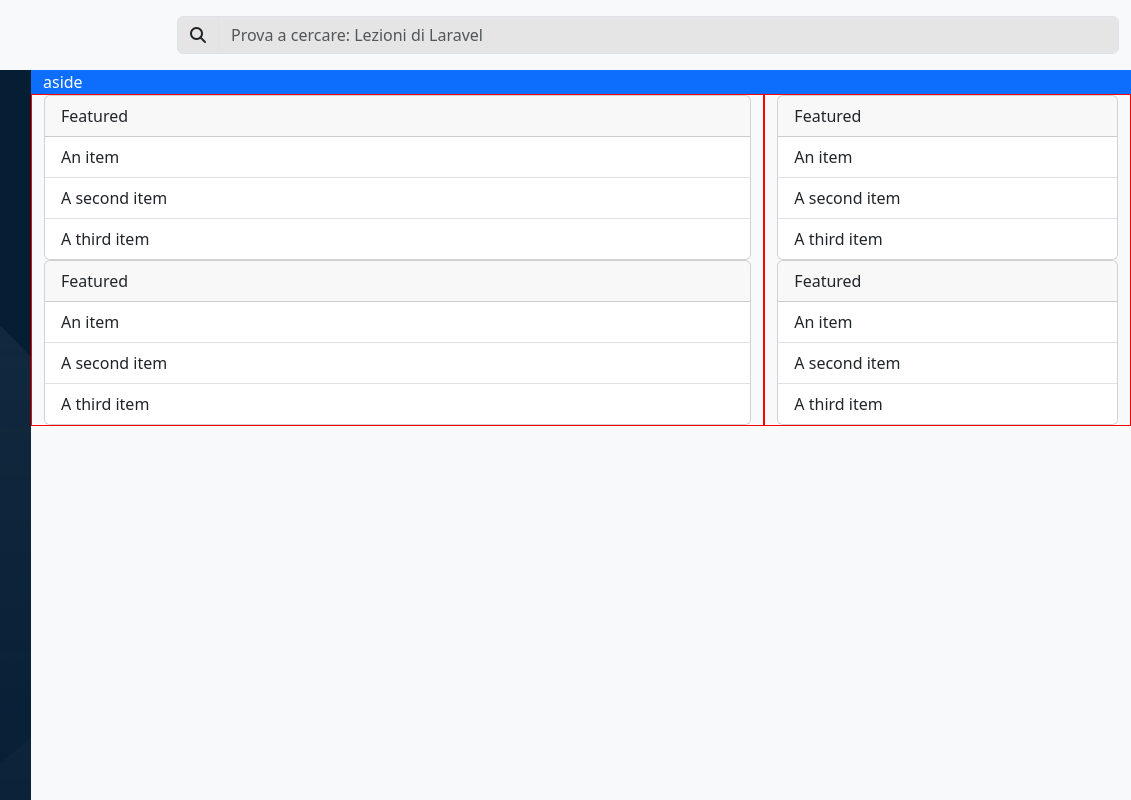
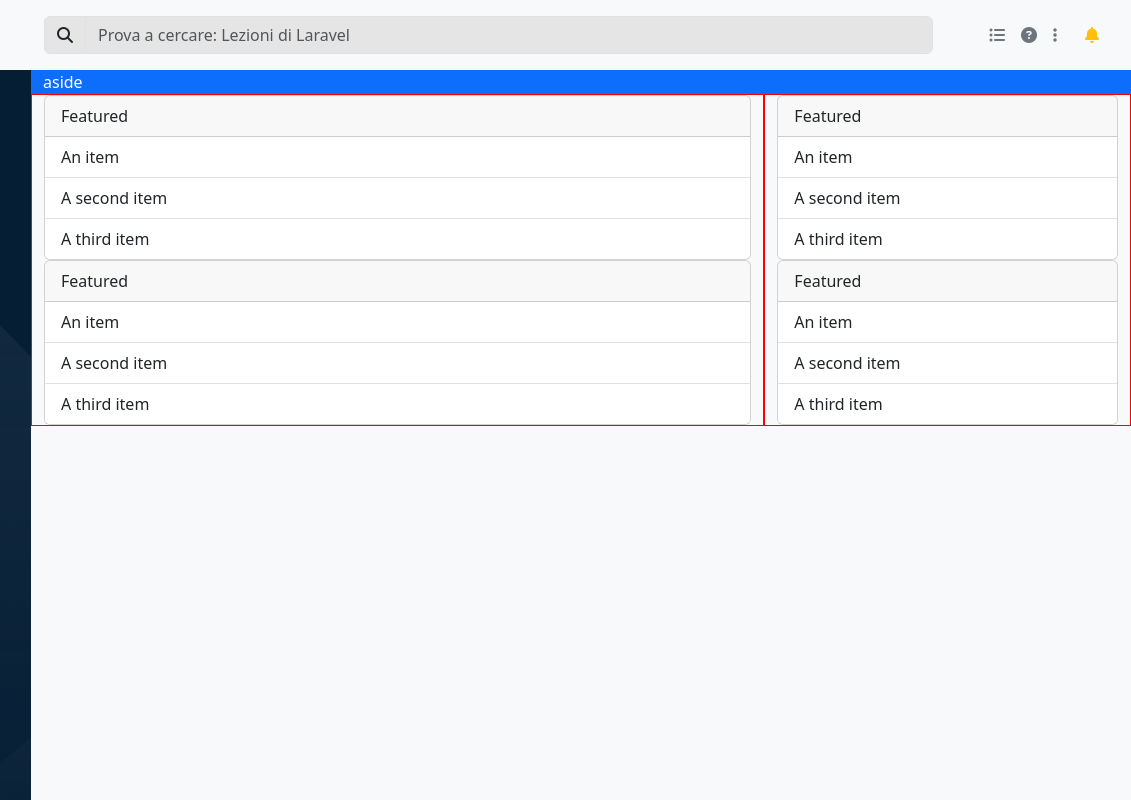
Before and after one commit to nicolozibra1/html-css-bootstrap-dashboard, a plain HTML site: page index.html in a window 1280 px wide. Shown: the full height of the page, 149-1280 px from the left. Drawn offline with nearby package versions, Linux system fonts and the light colour scheme.

Commit message:
header-add-advanced-option

```diff
--- a/index.html
+++ b/index.html
@@ -17,10 +17,28 @@
                 <img class="w-100 h-100" src="./img/mobile-logo.png" alt="small-logo">
             </div>
             <img class="d-none d-lg-block" src="./img/logo.svg" alt="logo">
-            <div class="form-outline input-group w-75">
+            <div class="form-outline input-group px-5">
                 <span class="input-group-text zz-search-icon"><i class="fa-solid fa-magnifying-glass"></i></span>
                 <input type="search" id="form1" class="form-control zz-search" placeholder="Prova a cercare: Lezioni di Laravel" aria-label="Search"/>
-              </div>
+            </div>
+            <div class="advanced-option d-flex align-items-center text-secondary">
+                <span class="d-none d-lg-block px-2"><i class="fa-solid fa-list-ul"></i></span>
+                <span class="d-none d-lg-block px-2"><i class="fa-solid fa-circle-question"></i></span>
+                <span class="d-none d-lg-block px-2"><i class="fa-solid fa-ellipsis-vertical"></i></span>
+                <div class="btn-group">
+                    <button type="button" class="btn dropdown border-0" data-bs-toggle="dropdown" data-bs-display="static" aria-expanded="false">
+                        <span><i class="fa-solid fa-bell text-warning px-2"></i></span>
+                    </button>
+                    <ul class="dropdown-menu dropdown-menu-end">
+                      <li><button class="dropdown-item" type="button">Action</button></li>
+                      <li><button class="dropdown-item" type="button">Another action</button></li>
+                      <li><button class="dropdown-item" type="button">Something else here</button></li>
+                    </ul>
+                  </div>
+
+            </div>
+
+
         </nav>
     </header>
 
```
